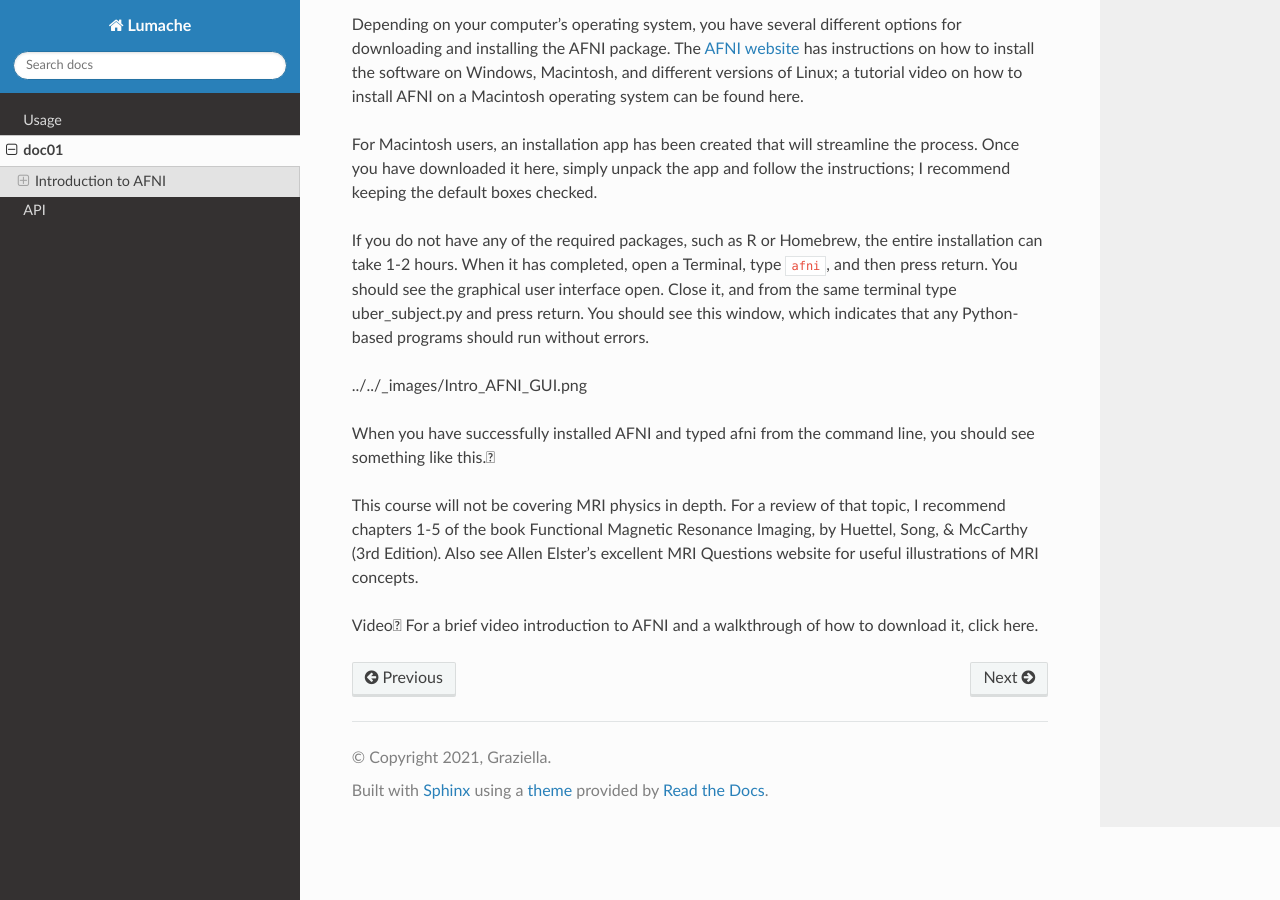
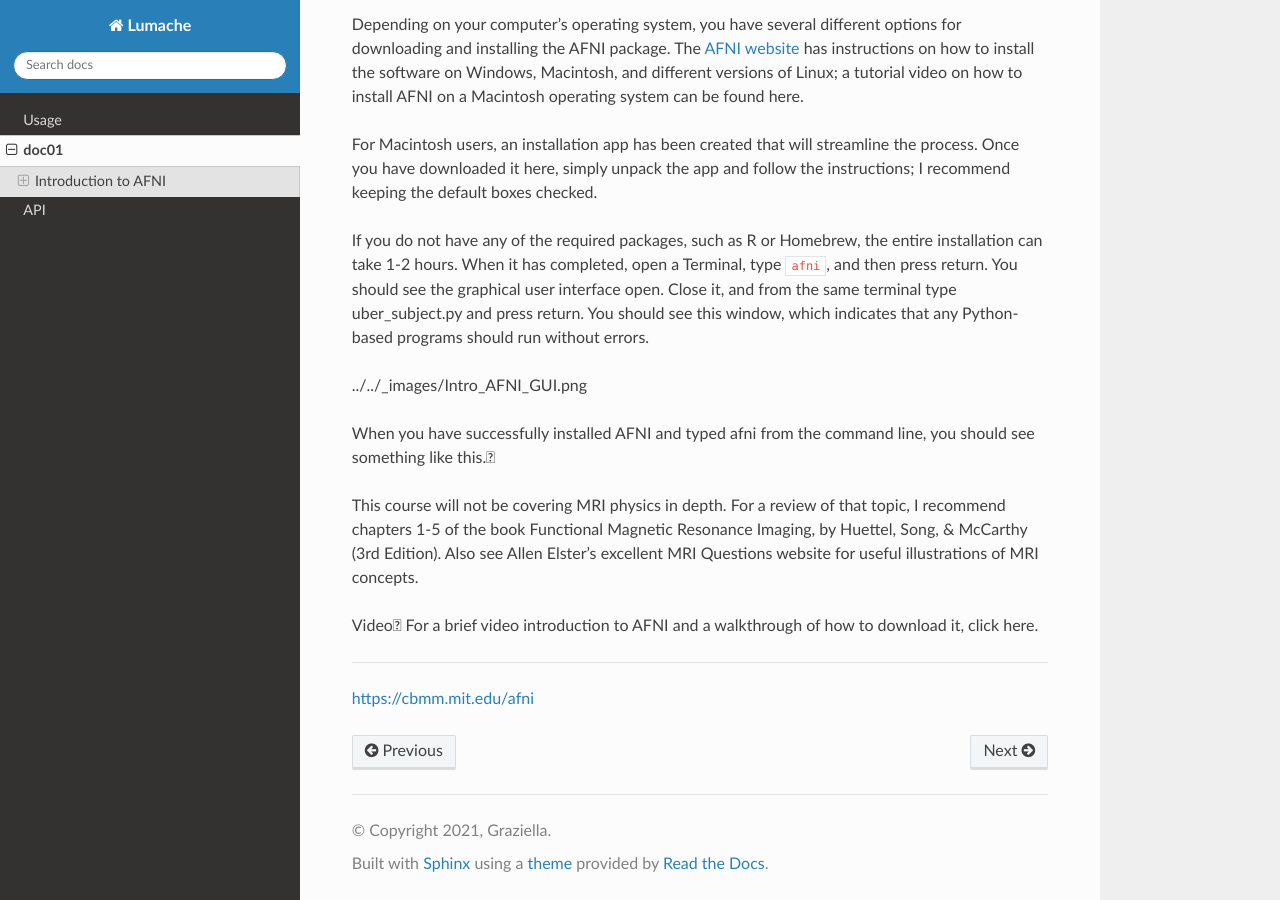
Before and after one commit to matecom57/santosg57-afni, a Sphinx documentation site: the page built from docs/source/doc01.rst, in a window 1280 px wide and 900 px high, scrolled down 1932 px. Built offline with Sphinx 7.4.7 and the Read the Docs theme 3.1.0, drawn with Linux system fonts in a browser that asks for light colours; part of the change alters nothing that is shown.

Commit message:
Test comité

```diff
--- a/docs/source/doc01.rst
+++ b/docs/source/doc01.rst
@@ -84,3 +84,8 @@ excellent MRI Questions website for useful illustrations of MRI concepts.
 
 Video
 For a brief video introduction to AFNI and a walkthrough of how to download it, click here.
+
+
+-------------------------------------
+
+https://cbmm.mit.edu/afni
```
